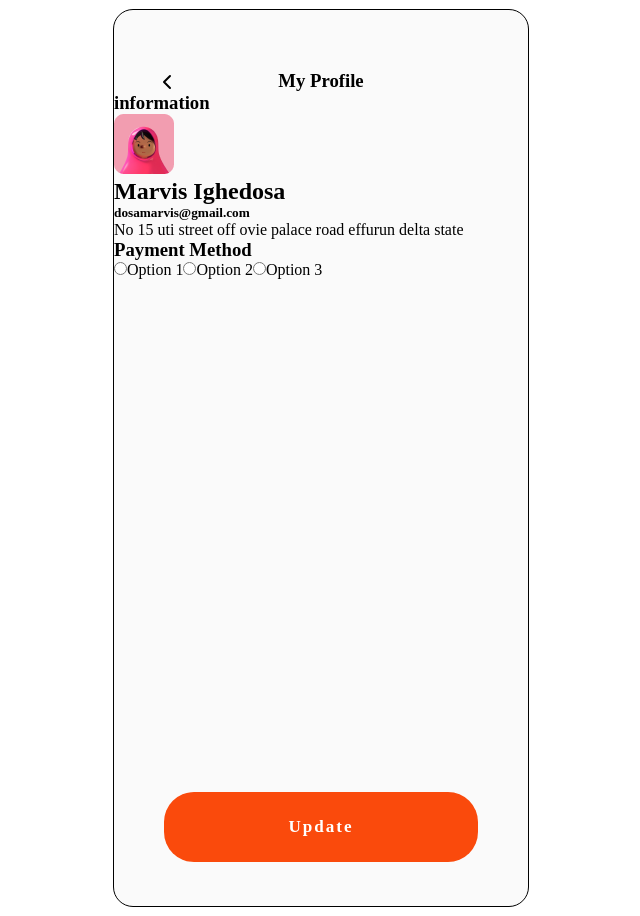
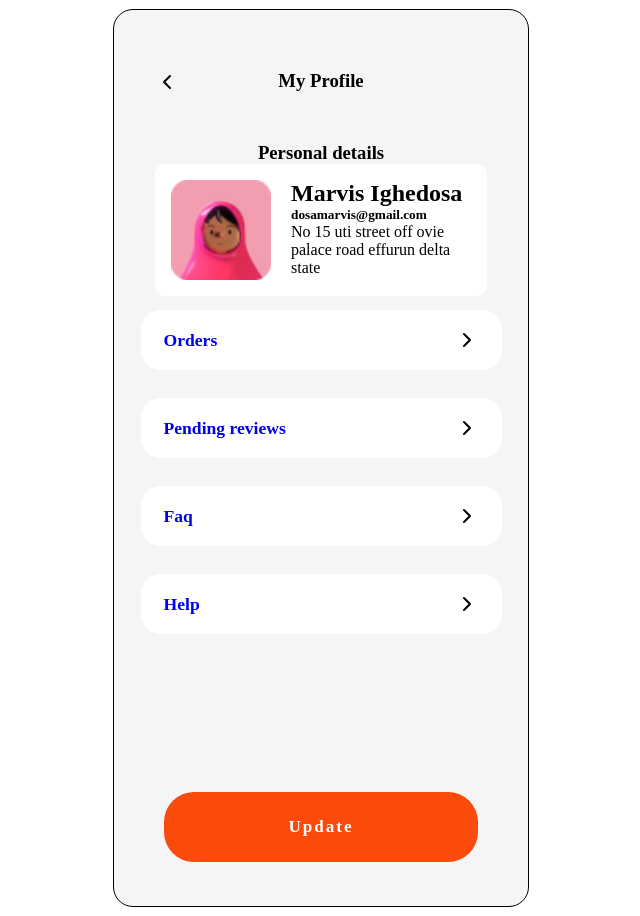
Before and after one commit to mr-kargar/finalProjectOfFrontendReactCoursef-foodDelivery, a React (Vite) app: page /profile in a window 1280 px wide. Shown: the whole page, without its empty margins (319-959 px from the left). Built offline with nearby package versions, Linux system fonts and the light colour scheme; sample sign-in values are in the browser's storage; a web font is replaced by a local one.

Commit message:
build linkItem component and add to my profile page

```diff
--- /dev/null
+++ b/src/components/LinkItem.jsx
@@ -0,0 +1,26 @@
+import React from "react";
+
+function LinkItem(props) {
+  return (
+    <div className="linkItem">
+      <p>{props.label}</p>
+      <svg
+        width="24"
+        height="24"
+        viewBox="0 0 24 24"
+        fill="none"
+        xmlns="http://www.w3.org/2000/svg"
+      >
+        <path
+          d="M9 18L15 12L9 6"
+          stroke="black"
+          stroke-width="2"
+          stroke-linecap="round"
+          stroke-linejoin="round"
+        />
+      </svg>
+    </div>
+  );
+}
+
+export default LinkItem;
--- /dev/null
+++ b/src/sass/components/_linkItem.scss
@@ -0,0 +1,17 @@
+.linkItem{
+    width: 315px;
+    height: 60px;
+    background-color: $color-white;
+    border-radius: 20px;
+    display: flex;
+    justify-content: space-between;
+    align-items: center;
+     padding: 0 23px ;
+     margin: 14px;
+
+     p{
+        font-weight: 600;
+        font-size: 1.1rem;
+        line-height: 21px;
+     }
+}
--- a/src/sass/components/components.scss
+++ b/src/sass/components/components.scss
@@ -8,3 +8,4 @@
 @import '_badge.scss';
 @import '_order.scss';
 @import '_loader.scss';
+@import '_linkItem.scss';
--- a/src/sass/screens/_myProfilePage.scss
+++ b/src/sass/screens/_myProfilePage.scss
@@ -3,7 +3,7 @@
     height: 896px;
     border: 1px solid #000000;
     border-radius: 20px;
-    background-color: lighten($color: $background-color-primary, $amount: 3%);
+    background-color: lighten($color: $background-color-primary, $amount: 1%);
     position: relative;
 
 
@@ -25,5 +25,23 @@
 
 &-content{
   height: 75%;
+  margin-top: 50px;
+  display: flex;
+  flex-direction: column;
+  align-items: center;
+
+  &-personalDetails{
+    margin: 0 41px;
+    padding: 16px;
+    display: flex;
+    background-color: $color-white;
+    border-radius: 10px;
+    gap: 20px;
+
+    img{
+      width: 100px;
+      height: 100px;
+    }
+  }
 }
 }
--- a/src/screens/MyProfilePage.jsx
+++ b/src/screens/MyProfilePage.jsx
@@ -1,6 +1,8 @@
 import React from "react";
 import Button from "../components/button";
 import { useNavigate } from "react-router-dom";
+import LinkItem from "../components/LinkItem";
+import { Link } from "react-router-dom";
 
 function MyProfilePage() {
 
@@ -30,35 +32,25 @@ function MyProfilePage() {
       </div>
 
       <div className="myProfilePage-content">
-        <div className="myProfilePage-content-information">
-          <h3>information</h3>
-          <div className="myProfilePage-content-information-content">
+
+          <h3>Personal details</h3>
+
+          <div className="myProfilePage-content-personalDetails">
             <img src="src\assets\images\Rectangle 6.png" alt="avatar" />
-            <div className="myProfilePage-content-information-content-detail">
+            <div className="myProfilePage-content-personalDetails-content">
               <h2>Marvis Ighedosa</h2>
               <h5>dosamarvis@gmail.com</h5>
               <p>No 15 uti street off ovie palace road effurun delta state</p>
             </div>
           </div>
-        </div>
+     <Link to={"/order"} >  <LinkItem label={"Orders"} /></Link>
+      <Link to={"#"} ><LinkItem label={"Pending reviews"} /></Link>
+      <Link to={"#"} ><LinkItem label={"Faq"} /></Link>
+      <Link to={"#"} ><LinkItem label={"Help"} /></Link>
 
-        <div className="myProfilePage-content-paymentMethod">
-          <h3>Payment Method</h3>
-          <div className="myProfilePage-content-paymentMethod-content">
-            <label>
-              <input type="radio" value="option1" />
-              Option 1
-            </label>
-            <label>
-              <input type="radio" value="option2" />
-              Option 2
-            </label>
-            <label>
-              <input type="radio" value="option3" />
-              Option 3
-            </label>
-          </div>
-        </div>
+
+
+
 
         <Button label={"Update"} className={'primary button-bottom'}/>
       </div>
```
